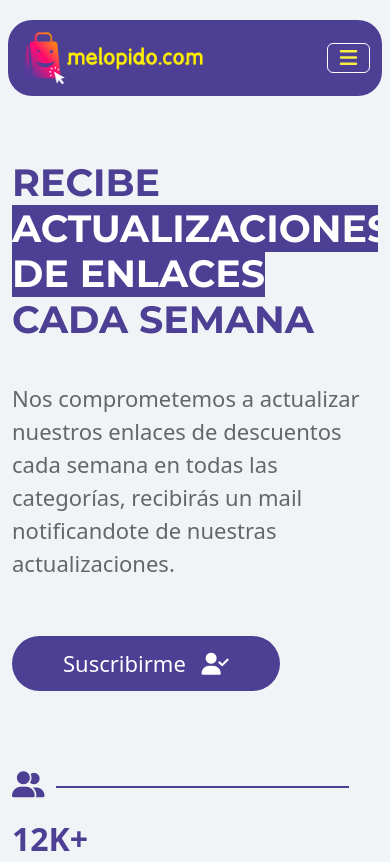
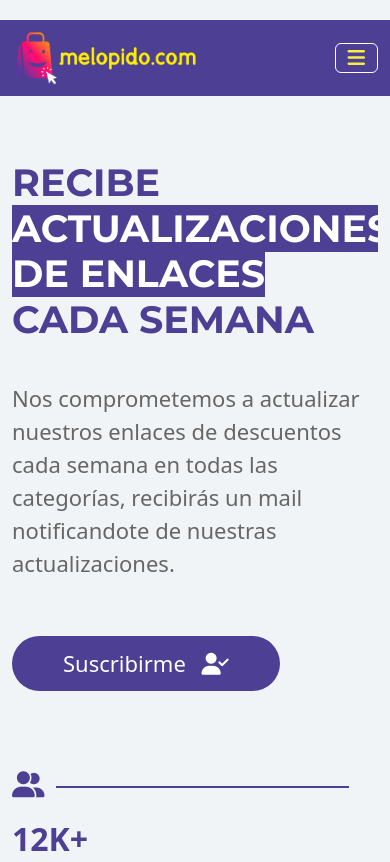
Before and after one commit to codingnow2022/melopido.online, a plain HTML site: page index.html in a window 390 px wide. Shown: the top 862 px of the page. Drawn offline with nearby package versions, Linux system fonts and the light colour scheme.

Commit message:
Ajuste menu fijo responsive

```diff
--- a/css/Styles.css
+++ b/css/Styles.css
@@ -265,7 +265,9 @@ main .cont-cards .card-melopido:hover::before{
         top: 20px;
         left: 2%;
         z-index: 999;
-
+        left: 0;
+        width: 100%;
+        border-radius: 0;
     }
     header nav::before{
         width: 104%;
```
